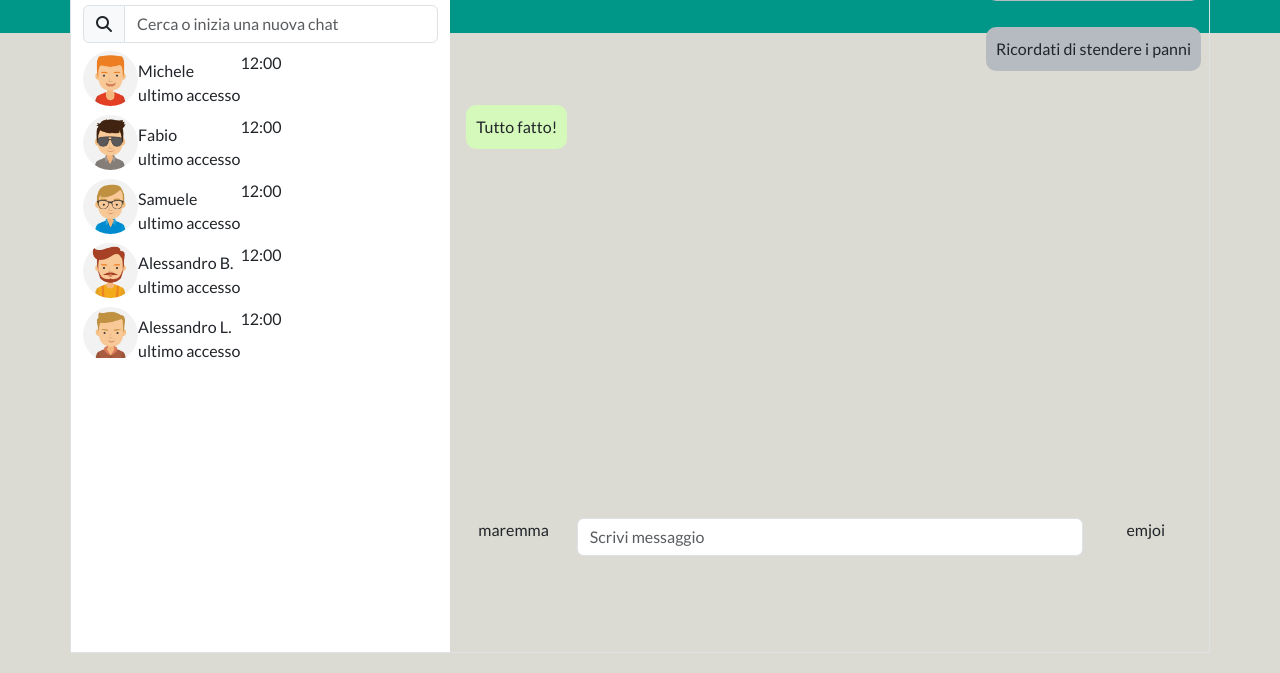
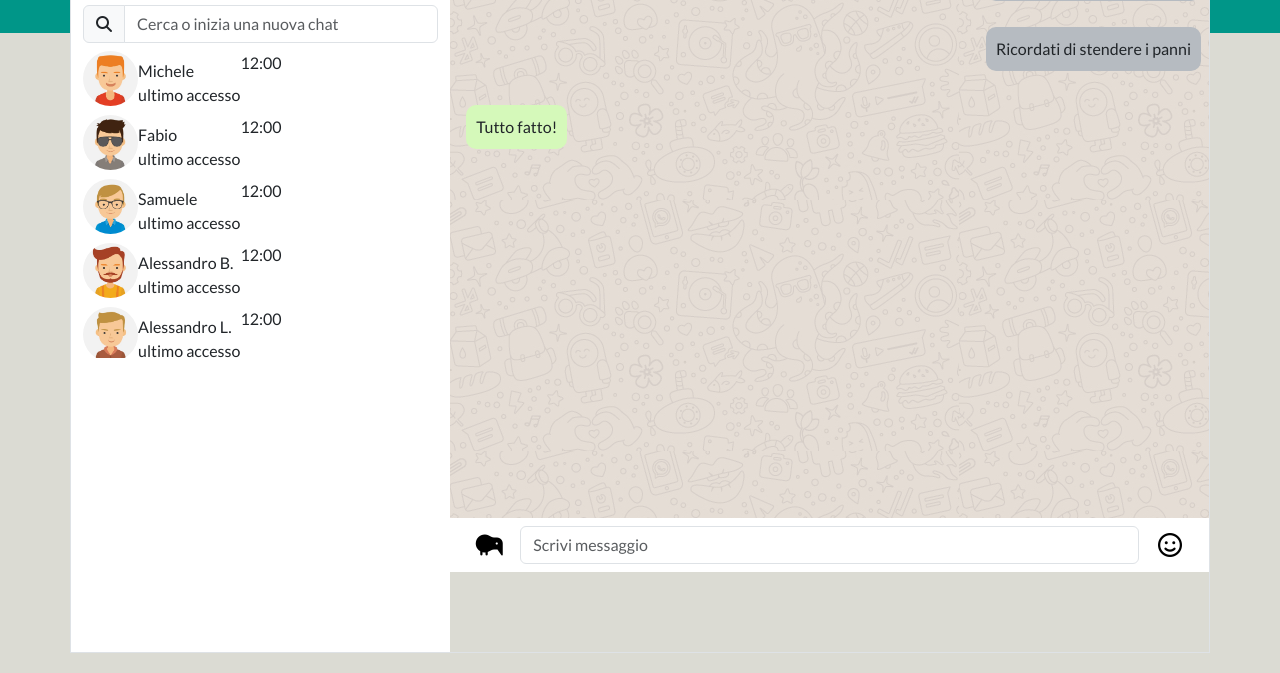
Before and after one commit to RiccardoGabba/vue-boolzapp, a plain HTML site: page index.html in a window 1280 px wide. Shown: the part 127-800 px from the top of the page. Drawn offline with nearby package versions, Linux system fonts and the light colour scheme.

Commit message:
adjust emoji and kiwi

```diff
--- a/index.html
+++ b/index.html
@@ -121,17 +121,17 @@
 
                     </div>
                     <!--INVIA MESSAGGI-->
-                    <div class="col-12 d-flex text-center ">
-                        <div class="col-2">
-                            maremma
+                    <div class="col-12 d-flex text-center bg-white p-2">
+                        <div class="col-1 align-self-center ">
+                            <i class="fa-solid fa-kiwi-bird fa-xl" style="color: #000000;"></i>
                         </div>
-                        <div class="col-8">
+                        <div class="col-10">
                                 <div class="col">
                                   <input type="text" class="form-control" placeholder="Scrivi messaggio" @keyup.enter="newMessage()" v-model="userMessage">
                                 </div>
                         </div>
-                        <div class="col-2 text-center">
-                            <span>emjoi</span>
+                        <div class="col-1 text-center align-self-center">
+                            <span><i class="fa-regular fa-face-smile fa-xl" style="color: #000000;"></i></span>
                         </div>
                     </div>
                 </div>
--- a/style.css
+++ b/style.css
@@ -41,7 +41,9 @@ body {
     border-radius: 50%;
   }
 
-
+  .bg-chat{
+    background-image: var(--background);
+  }
 
   .bell{
     border-radius: 50%;
@@ -65,9 +67,7 @@ body {
     background-color: var(--color-headers);
   }
 
-  .bg-chat{
-    background-image: var(--background);
-  }
+
 /*//////////////////////////////////////////////////////////////////////*/
 
   .msg-sent{
```
